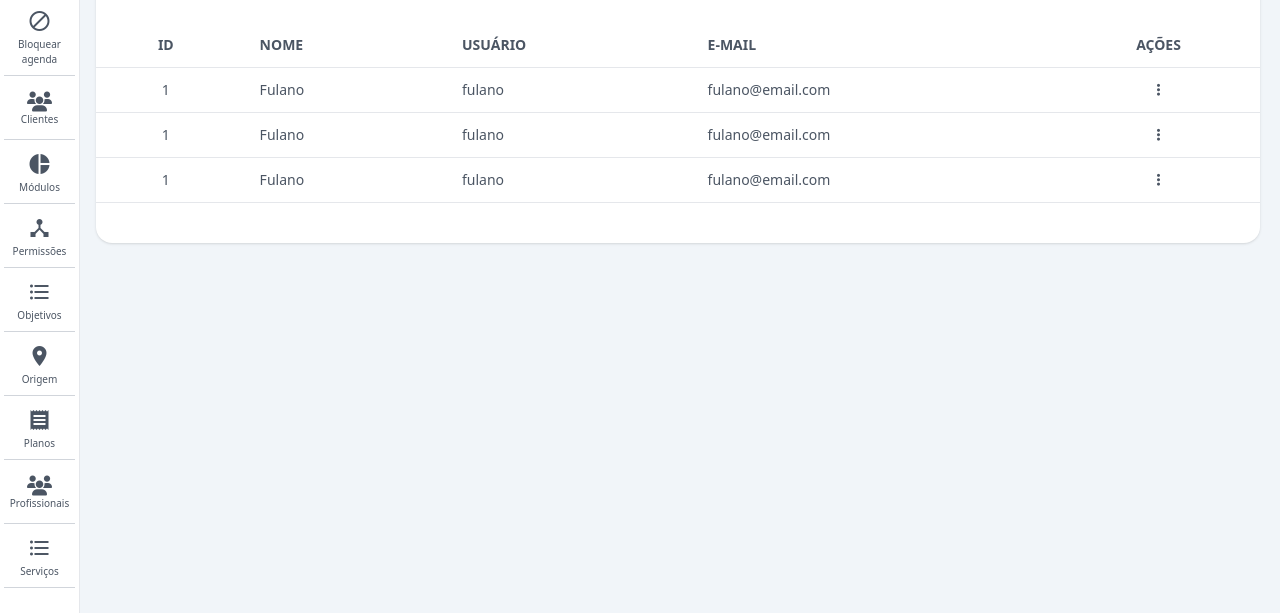
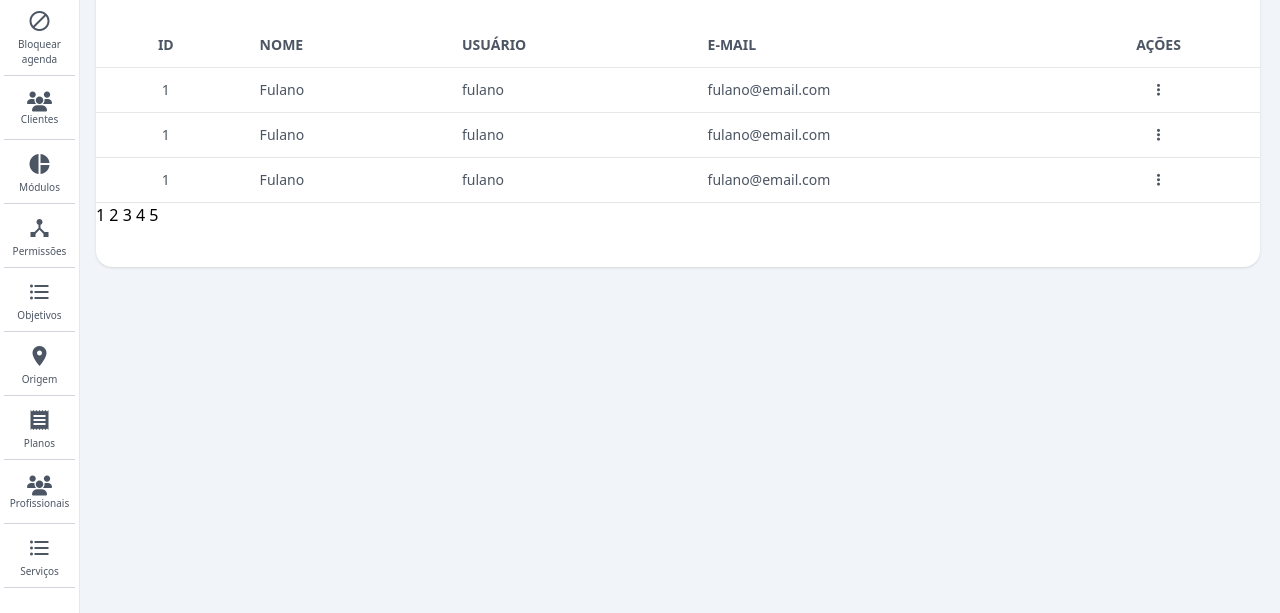
Before and after one commit to mauricio-jc/dashboard_tailwindcss, a website: page src/index.html in a window 1280 px wide. Shown: the part 187-800 px from the top of the page. Drawn offline with nearby package versions, Linux system fonts and the light colour scheme.

Commit message:
Alterações

```diff
--- a/src/index.html
+++ b/src/index.html
@@ -307,6 +307,16 @@
                         </tr>
                     </tbody>
                 </table>
+
+                <ul>
+                    <li>
+                        <a href="#">1</a>
+                        <a href="#">2</a>
+                        <a href="#">3</a>
+                        <a href="#">4</a>
+                        <a href="#">5</a>
+                    </li>
+                </ul>
             </div>
         </section>
     </main>
```
Also changed, not shown: src/css/output.css.
